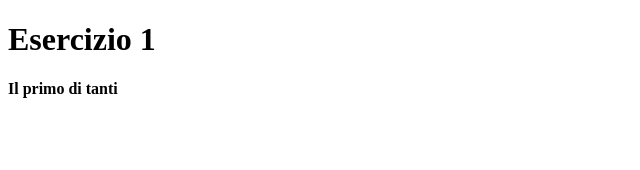
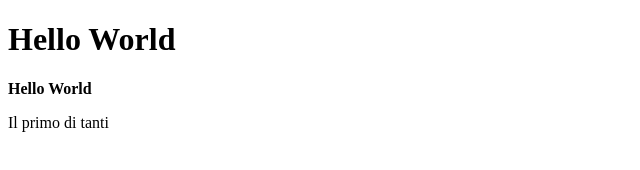
Before and after one commit to coluccifrancesco/htmlcss-hello, a plain HTML site: page index.html in a window 1280 px wide. Shown: the whole page, without its empty margins (0-640 px from the left). Drawn offline with Linux system fonts and the light colour scheme.

Commit message:
Correzione con Hello World

```diff
--- a/index.html
+++ b/index.html
@@ -7,9 +7,10 @@
     <body>
         <h1 style=
         " font-weight: bold;">
-        Esercizio 1
+        Hello World
         </h1>
 
-        <p><b>Il primo di tanti</b></p>
+        <p><b>Hello World</b></p>
+        <p>Il primo di tanti</p>
     </body>
 </html>
```
